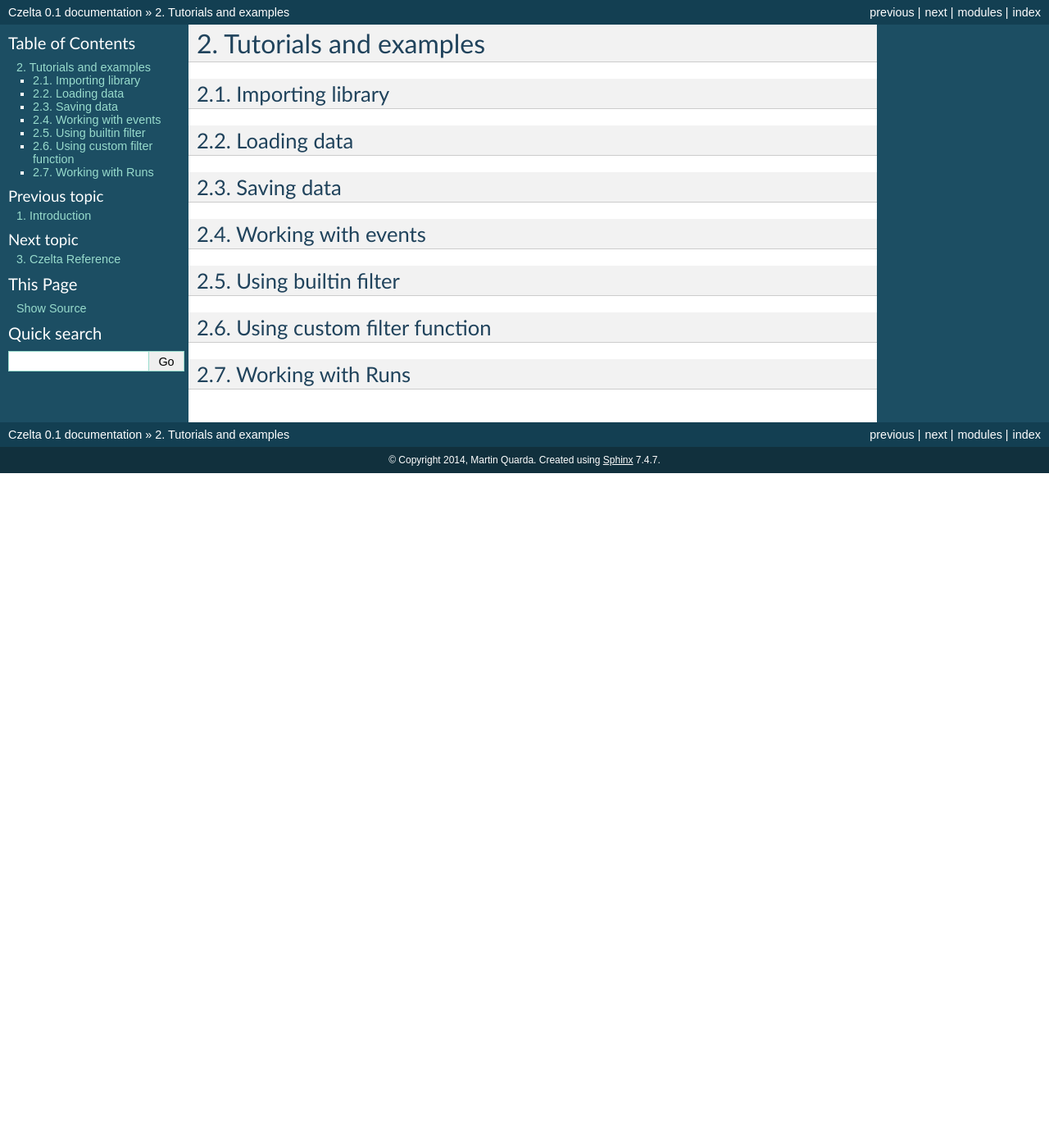
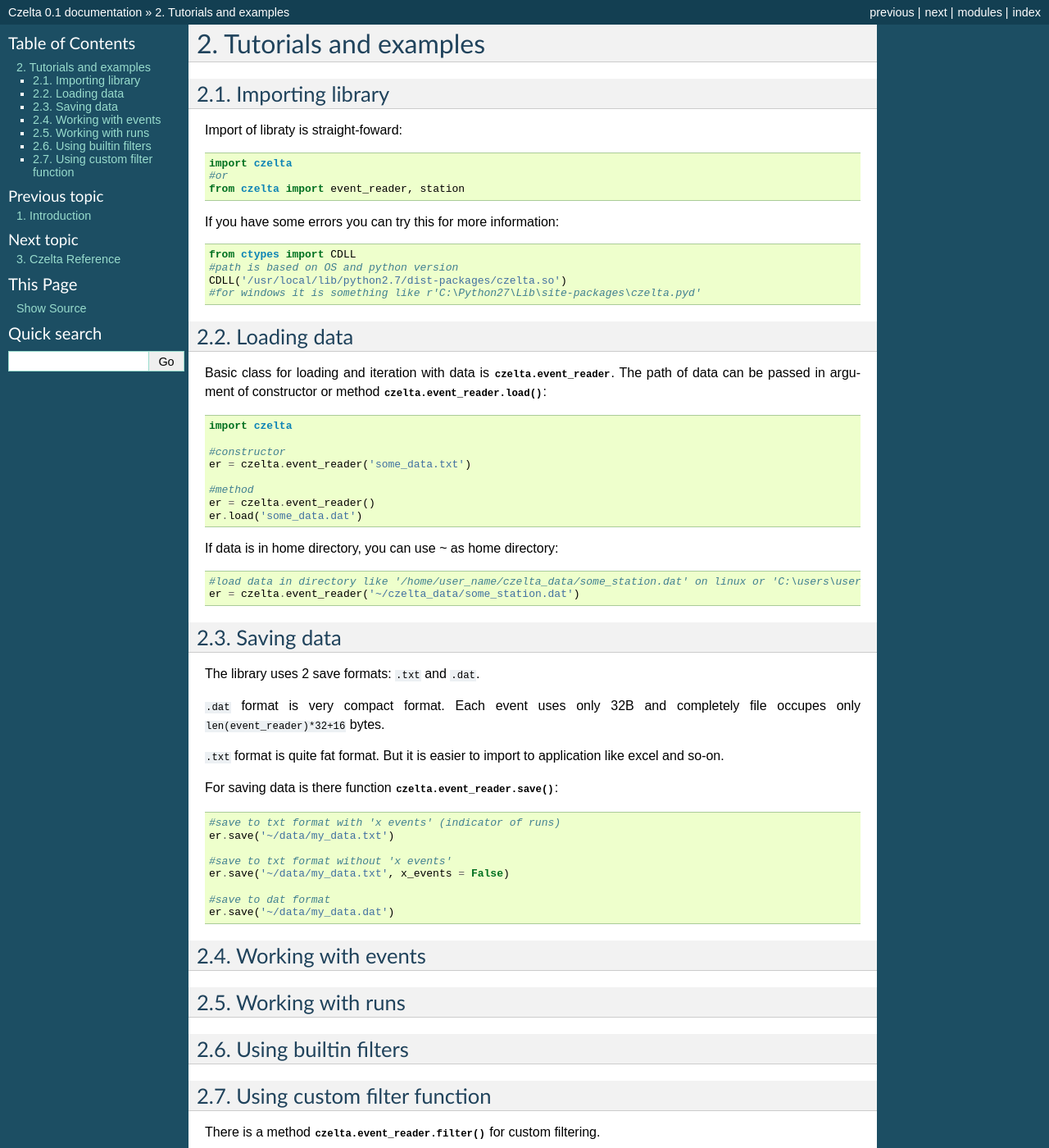
Before and after one commit to Hinogary/czelta-python, a Sphinx documentation site: the page built from doc/tutorials.rst, in a window 1280 px wide and 1400 px high. Shown: the whole window at 82% size. Built offline with Sphinx 7.4.7, drawn with Linux system fonts in a browser that asks for light colours; some of the changed text lies outside the part shown.

Commit message:
writed some tutorials

```diff
--- a/doc/tutorials.rst
+++ b/doc/tutorials.rst
@@ -4,20 +4,81 @@ Tutorials and examples
 Importing library
 -----------------
 
+Import of libraty is straight-foward::
+
+    import czelta
+    #or
+    from czelta import event_reader, station
+
+If you have some errors you can try this for more information::
+
+    from ctypes import CDLL
+    #path is based on OS and python version
+    CDLL('/usr/local/lib/python2.7/dist-packages/czelta.so')
+    #for windows it is something like r'C:\Python27\Lib\site-packages\czelta.pyd'
+
 Loading data
 ------------
+
+Basic class for loading and iteration with data is :py:class:`czelta.event_reader`.
+The path of data can be passed in argument of constructor or method :py:func:`czelta.event_reader.load`::
+
+    import czelta
+
+    #constructor
+    er = czelta.event_reader('some_data.txt')
+
+    #method
+    er = czelta.event_reader()
+    er.load('some_data.dat')
+
+If data is in home directory, you can use `~` as home directory::
+
+    #load data in directory like '/home/user_name/czelta_data/some_station.dat' on linux or 'C:\users\user_name\czelta_data\some_station.dat' on windows.
+    er = czelta.event_reader('~/czelta_data/some_station.dat')
 
 Saving data
 -----------
 
+The library uses 2 save formats: ``.txt`` and ``.dat``.
+
+``.dat`` format is very compact format. Each event uses only 32B and completely file occupes only ``len(event_reader)*32+16`` bytes.
+
+``.txt`` format is quite fat format. But it is easier to import to application like excel and so-on.
+
+For saving data is there function :py:func:`czelta.event_reader.save`::
+
+    #save to txt format with 'x events' (indicator of runs)
+    er.save('~/data/my_data.txt')
+
+    #save to txt format without 'x events'
+    er.save('~/data/my_data.txt', x_events = False)
+
+    #save to dat format
+    er.save('~/data/my_data.dat')
+
+
 Working with events
 -------------------
 
-Using builtin filter
---------------------
+Working with runs
+-----------------
+
+Using builtin filters
+---------------------
 
 Using custom filter function
 ----------------------------
 
-Working with Runs
------------------
+There is a method :py:func:`czelta.event_reader.filter` for custom filtering.
+
+The custom filter is just function with parameter :py:class:`czelta.event`. The function return True if want to filter out event (delete) or False if not::
+
+    def custom_filter(event):
+        #filter all calibrations
+        return event.calibration
+
+    #apply filter
+    er.filter(custom_filter)
+
+More examples in :py:func:`czelta.event_reader.filter`.
```
